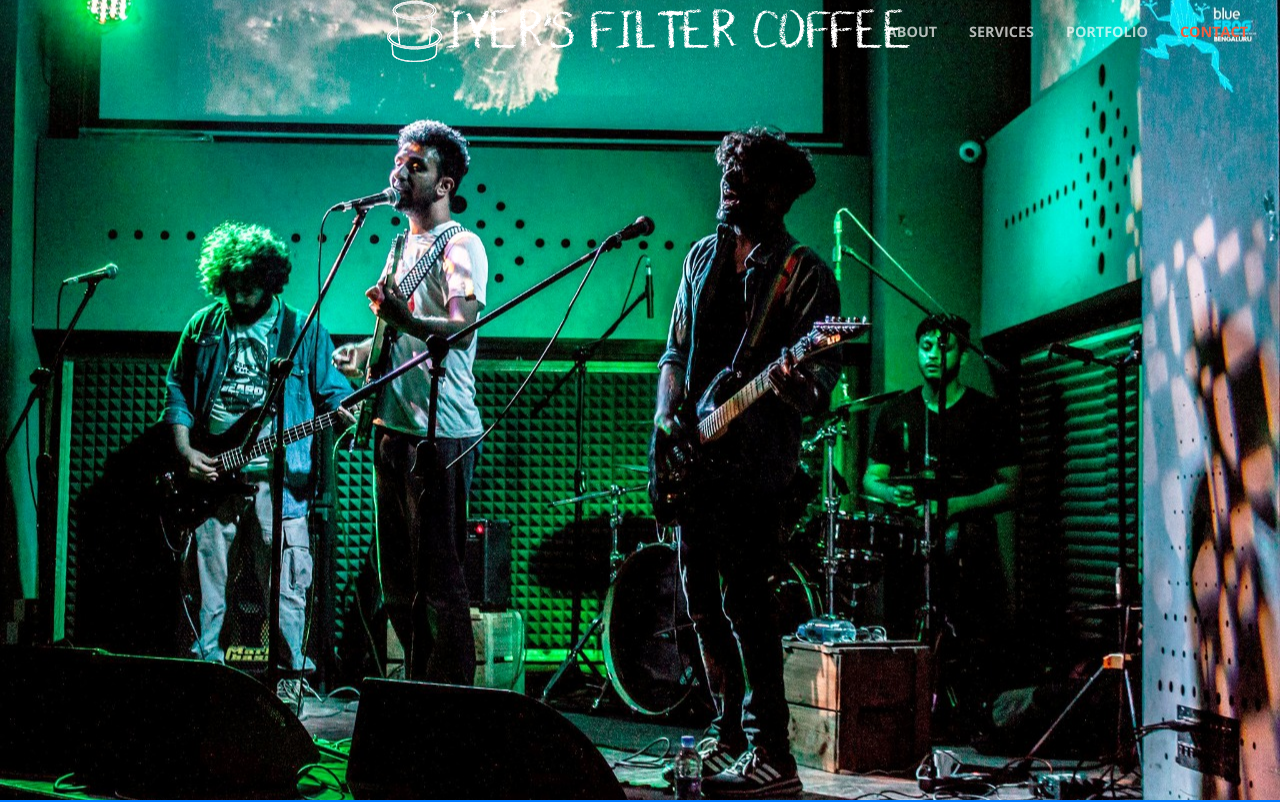
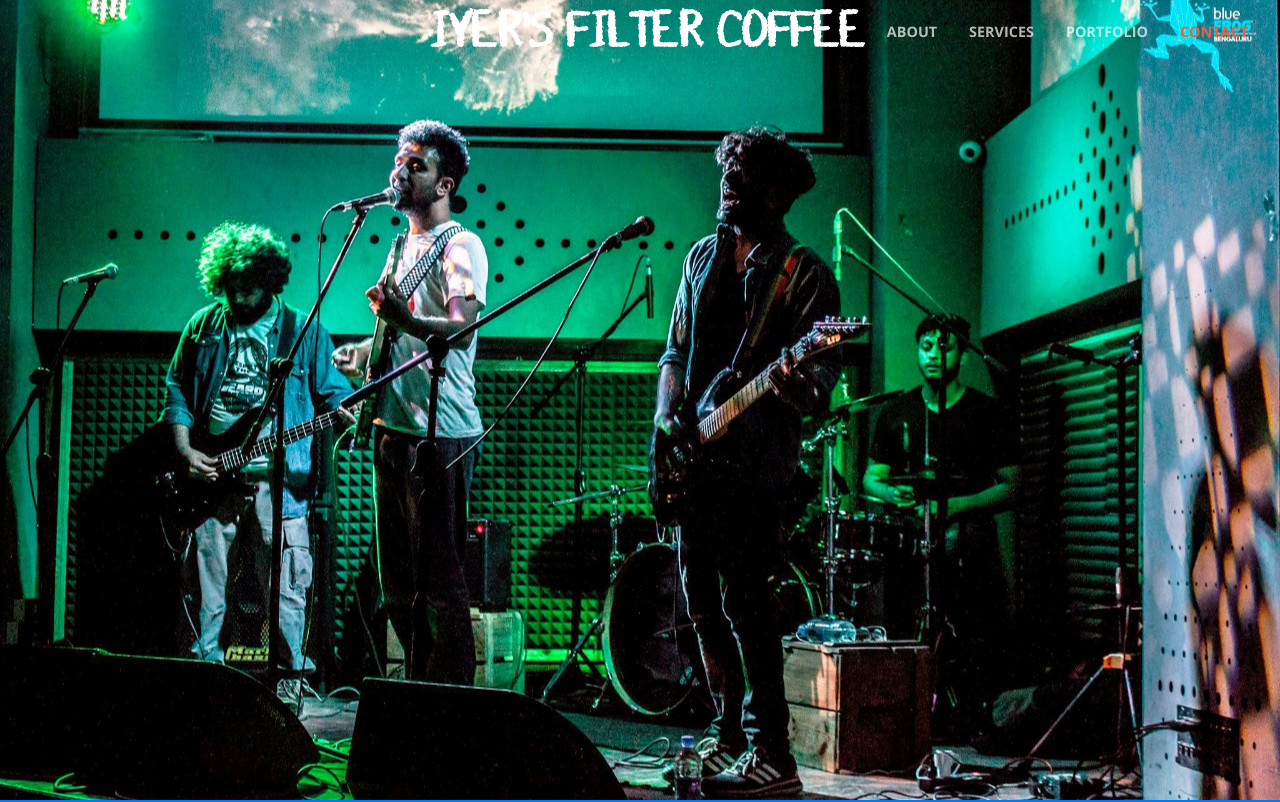
Before and after one commit to pushkar1593/newfiltercoffee, a website with bundled scripts: page index.html in a window 1280 px wide. Shown: the top 802 px of the page. Built offline with nearby package versions, Linux system fonts and the light colour scheme.

Commit message:
Added new font and other changes

```diff
--- a/index.html
+++ b/index.html
@@ -56,7 +56,8 @@
           </ul>
         </div>
         <a class="navbar-brand js-scroll-trigger" href="#page-top">
-            <img src="img/logohorizontal.png">
+            <!--img src="img/logohorizontal.png"-->
+            Iyer's filter coffee
         </a>
         <button class="navbar-toggler navbar-toggler-right" type="button" data-toggle="collapse" data-target="#navbarResponsive" aria-controls="navbarResponsive" aria-expanded="false" aria-label="Toggle navigation">
           <span class="navbar-toggler-icon"></span>
--- a/scss/_global.scss
+++ b/scss/_global.scss
@@ -1,19 +1,24 @@
 // Global styling for this template
 body,
 html {
-  width: 100%;
+  max-width: 100%;
   height: 100%;
+}
+* {
+  max-width: 100%;
 }
 
 body {
   @include serif-font;
-
 }
 body:not(.phone-number) {
   -webkit-user-select: none;
   -moz-user-select: none;
   -ms-user-select: none;
   user-select: none;
+}
+.navbar {
+  max-width: 100%;
 }
 
 hr {
--- a/scss/_navbar.scss
+++ b/scss/_navbar.scss
@@ -1,4 +1,8 @@
 // Styling for the navbar
+@font-face {
+  font-family: 'chalk-it-up';
+  src: url('/fonts/DJB_CHALK_It_Up.ttf') format('truetype');
+}
 #mainNav {
   border-bottom: 1px solid fade-out($gray-900, .9);
   background-color: $primary-prussian;
@@ -10,7 +14,7 @@
     font-weight: 700;
     text-transform: uppercase;
     color: $primary;
-    @include sans-serif-font;
+    font-family: 'chalk-it-up';
     &:focus,
     &:hover {
       color: darken($primary, .1);
@@ -41,7 +45,8 @@
     border-color: transparent;
     background-color: transparent;
     .navbar-brand {
-      color: fade-out($white, .3);
+      color: $white;
+      font-size: 2.9rem;
       &:focus,
       &:hover {
         color: $white;
@@ -70,10 +75,10 @@
       border-bottom: 1px solid fade-out($gray-900, .9);
       background-color: $primary-prussian;
       .navbar-brand {
-        color: $primary;
+        color: $white;
         &:focus,
         &:hover {
-          color: darken($primary, .1);
+          color: darken($white, .1);
         }
       }
       .navbar-nav > li.nav-item > a.nav-link,
```
Also changed, not shown: css/creative.css, css/creative.min.css, fonts/DJB_Chalk_It_Up.ttf (added), 1 other file.
